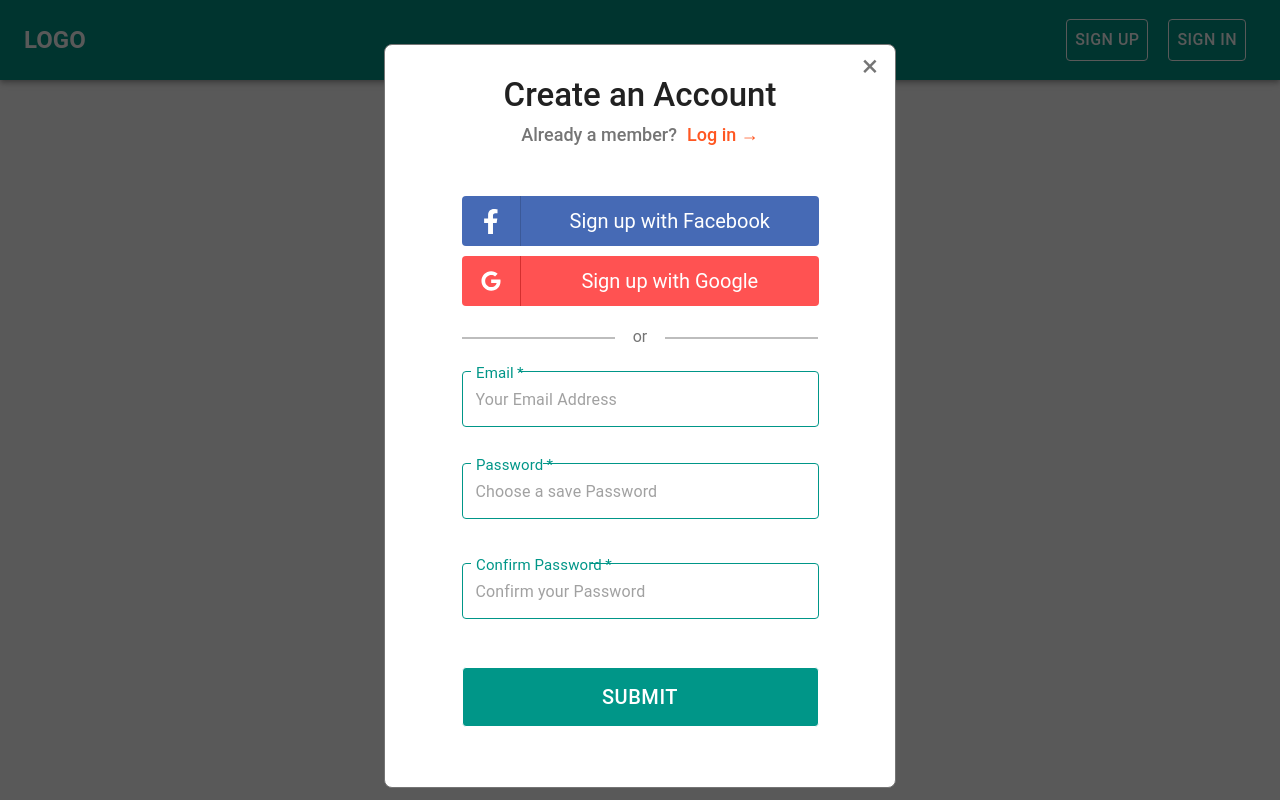
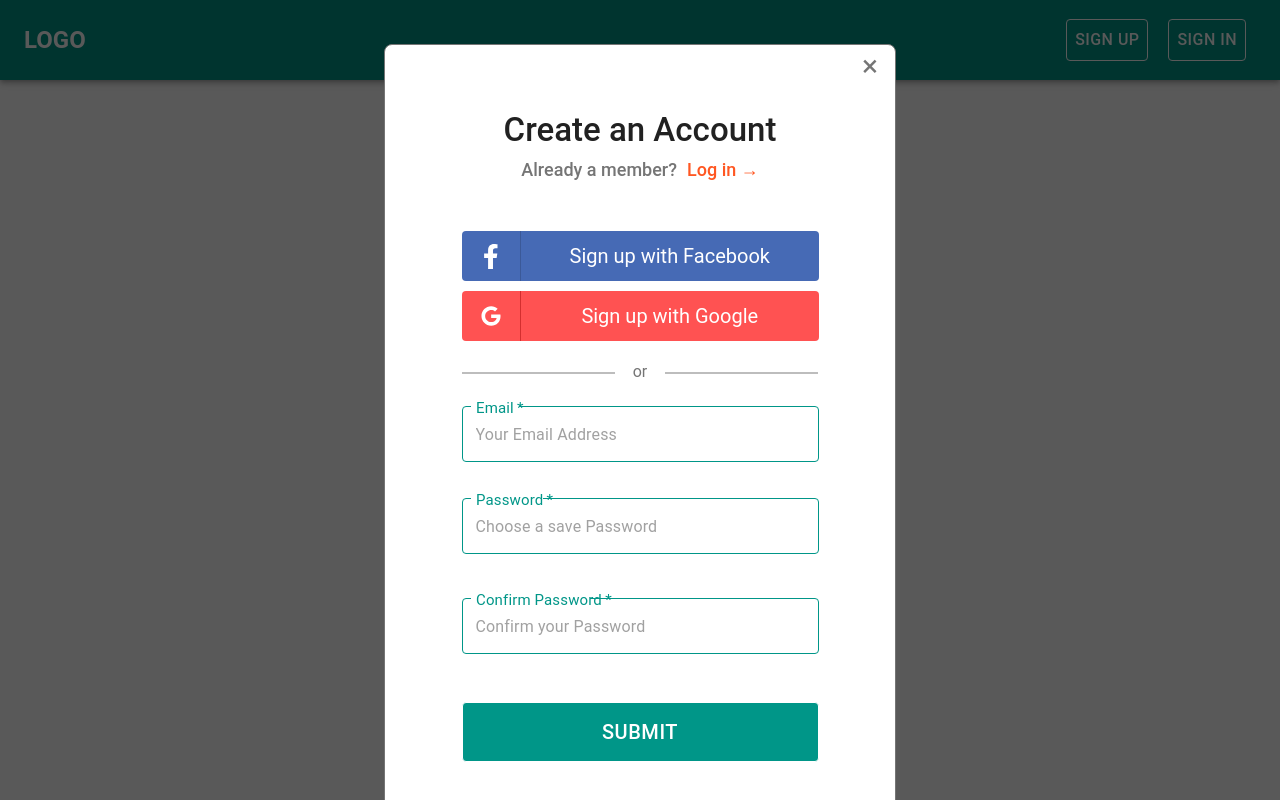
Before and after one commit to autsada/signup-material-ui, a React (Create React App) app: page / in a window 1280 px wide. Both pictures are taken after a click on the button "SIGN UP". Built offline with nearby package versions, Linux system fonts and the light colour scheme.

Commit message:
Adjusting modals

```diff
--- a/src/components/SigninModal.js
+++ b/src/components/SigninModal.js
@@ -71,14 +71,21 @@
   }
 
   .close {
-    position: absolute;
+    /* position: absolute;
     top: 0.5rem;
-    right: 1rem;
-    width: 3rem;
-    height: 3rem;
+    right: 1rem; */
+    display: flex;
+    justify-content: flex-end;
+    align-items: center;
+
+    .close-left {
       display: flex;
       justify-content: center;
       align-items: center;
+      width: 3rem;
+      height: 3rem;
+      margin-top: 0.5rem;
+      margin-right: 1rem;
       font-size: 3rem;
       color: ${props => props.theme.grey};
       cursor: pointer;
@@ -94,6 +101,7 @@
       @media ${props => props.theme.sm} {
         font-size: 2rem;
         right: 0.5rem;
+      }
     }
   }
 
@@ -154,16 +162,6 @@
         display: flex;
         justify-content: center;
         align-items: center;
-
-        .icon-svg {
-          @media ${props => props.theme.md} {
-            font-size: 2.5rem;
-          }
-
-          @media ${props => props.theme.sm} {
-            font-size: 1.8rem;
-          }
-        }
       }
 
       .social-word {
@@ -192,8 +190,16 @@
     }
 
     .fb-icon {
+      border-right: 1.5px solid ${props => props.theme.darkBlue};
       font-size: 2.5rem;
-      border-right: 1.5px solid ${props => props.theme.darkBlue};
+
+      @media ${props => props.theme.md} {
+        font-size: 2rem;
+      }
+
+      @media ${props => props.theme.sm} {
+        font-size: 1.5rem;
+      }
     }
   }
 
@@ -205,8 +211,16 @@
     }
 
     .google-icon {
+      border-right: 1.5px solid ${props => props.theme.darkRed};
       font-size: 2rem;
-      border-right: 1.5px solid ${props => props.theme.darkRed};
+
+      @media ${props => props.theme.md} {
+        font-size: 1.8rem;
+      }
+
+      @media ${props => props.theme.sm} {
+        font-size: 1.3rem;
+      }
     }
   }
 
@@ -315,6 +329,8 @@
     }
 
     .signin-helper {
+      margin-left: 1rem;
+
       .forgot-password {
         span {
           color: ${props => props.theme.orange};
@@ -345,8 +361,6 @@
   password: ''
 }
 
-// const initialErrors = {}
-
 const SigninModal = () => {
   const classes = useStyles()
   const { handleClose, gotoSignup } = useContext(LoggingContext)
@@ -364,8 +378,10 @@
   return (
     <OutSideClick onOutsideClick={handleClose}>
       <ModalDiv>
-        <div className='close' onClick={handleClose}>
+        <div className='close'>
+          <div className='close-left' onClick={handleClose}>
             &times;
+          </div>
         </div>
         <div className='header'>
           <h2 className='header-text'>Sign in to Cloudicity</h2>
@@ -386,7 +402,6 @@
         <div className='social-media-container google-container'>
           <div className='social-media'>
             <div className='social-icon google-icon'>
-              {/* <img src='https://img.icons8.com/color/28/000000/google-logo.png' /> */}
               <FontAwesomeIcon icon={['fab', 'google']} className='icon-svg' />
             </div>
             <div className='social-word google-word'>Sign in with Google</div>
@@ -442,10 +457,6 @@
             onBlur={handleBlur}
             type='password'
             required={true}
-            style={{
-              borderColor: 'red'
-              // errors.password && `${props => props.theme.red}`
-            }}
             fullWidth
             margin='normal'
             variant='outlined'
--- a/src/components/SignupModal.js
+++ b/src/components/SignupModal.js
@@ -71,14 +71,21 @@
   }
 
   .close {
-    position: absolute;
+    /* position: absolute;
     top: 0.5rem;
-    right: 1rem;
-    width: 3rem;
-    height: 3rem;
+    right: 1rem; */
+    display: flex;
+    justify-content: flex-end;
+    align-items: center;
+
+    .close-left {
       display: flex;
       justify-content: center;
       align-items: center;
+      width: 3rem;
+      height: 3rem;
+      margin-top: 0.5rem;
+      margin-right: 1rem;
       font-size: 3rem;
       color: ${props => props.theme.grey};
       cursor: pointer;
@@ -94,6 +101,7 @@
       @media ${props => props.theme.sm} {
         font-size: 2rem;
         right: 0.5rem;
+      }
     }
   }
 
@@ -182,16 +190,6 @@
         align-items: center;
         transition: background-color ${props => props.theme.transitionDuration}
           ease-in;
-
-        .icon-svg {
-          @media ${props => props.theme.md} {
-            font-size: 2.5rem;
-          }
-
-          @media ${props => props.theme.sm} {
-            font-size: 1.8rem;
-          }
-        }
       }
 
       .social-word {
@@ -222,8 +220,16 @@
     }
 
     .fb-icon {
+      border-right: 1.5px solid ${props => props.theme.darkBlue};
       font-size: 2.5rem;
-      border-right: 1.5px solid ${props => props.theme.darkBlue};
+
+      @media ${props => props.theme.md} {
+        font-size: 2rem;
+      }
+
+      @media ${props => props.theme.sm} {
+        font-size: 1.5rem;
+      }
     }
   }
 
@@ -235,8 +241,16 @@
     }
 
     .google-icon {
+      border-right: 1.5px solid ${props => props.theme.darkRed};
       font-size: 2rem;
-      border-right: 1.5px solid ${props => props.theme.darkRed};
+
+      @media ${props => props.theme.md} {
+        font-size: 1.8rem;
+      }
+
+      @media ${props => props.theme.sm} {
+        font-size: 1.3rem;
+      }
     }
   }
 
@@ -371,8 +385,10 @@
   return (
     <OutSideClick onOutsideClick={handleClose}>
       <ModalDiv>
-        <div className='close' onClick={handleClose}>
+        <div className='close'>
+          <div className='close-left' onClick={handleClose}>
             &times;
+          </div>
         </div>
         <div className='header'>
           <h2 className='header-text'>Create an Account</h2>
```
Lines whose indentation alone changed are shown as unchanged.
